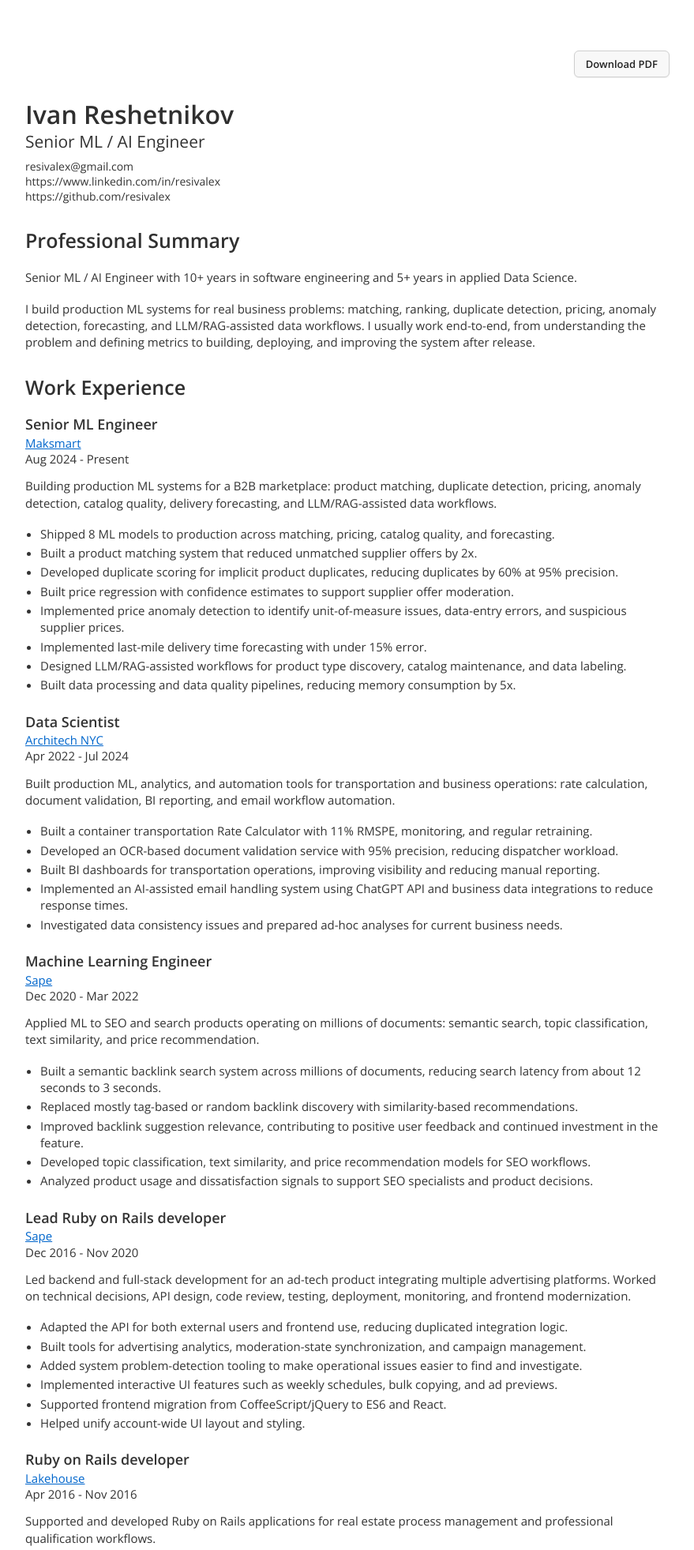
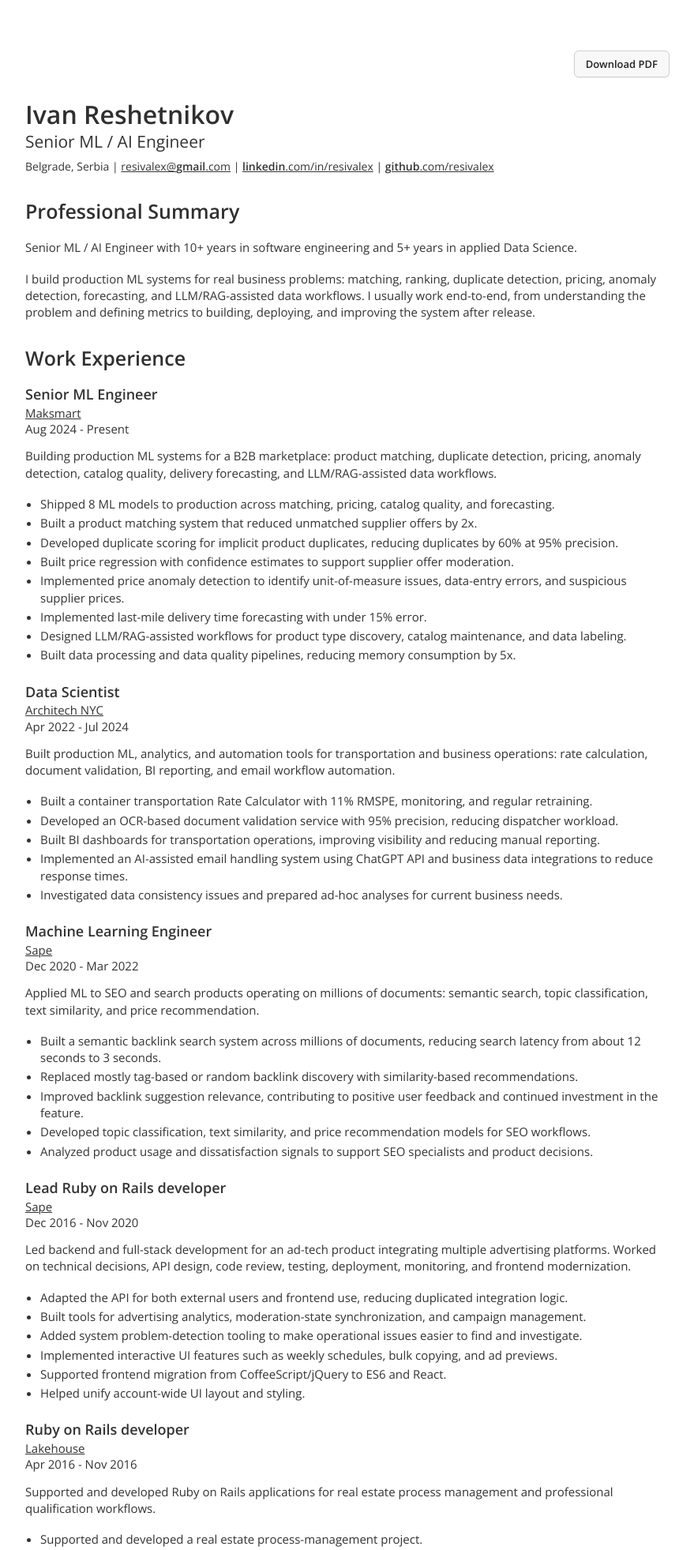
Before and after one commit to resivalex/django-blog, a Django app: page / in a window 1280 px wide. Shown: the top 1963 px of the page at 79% size, without its empty margins (200-1079 px from the left). Run offline with Django 3.2, Linux system fonts and the light colour scheme.

Commit message:
Add location

```diff
--- a/app/static/app/styles.css
+++ b/app/static/app/styles.css
@@ -138,6 +138,10 @@ li {
   overflow-wrap: anywhere;
 }
 
+.contact-information .resume-link {
+  text-decoration: underline !important;
+}
+
 .professional-summary {
   margin-bottom: 31px;
 }
@@ -180,6 +184,10 @@ section + section {
 
 .company-name {
   margin: 2px 0 0;
+}
+
+.company-name .resume-link {
+  text-decoration-thickness: 0.05em;
 }
 
 .experience-date,
@@ -263,7 +271,7 @@ section + section {
 }
 
 .resume-link {
-  color: #06c !important;
+  color: #333 !important;
 }
 
 @media (max-width: 720px) {
--- a/app/templates/app/resume-body.html
+++ b/app/templates/app/resume-body.html
@@ -12,9 +12,10 @@
         <p class="resume-title">Senior ML / AI Engineer</p>
 
         <address class="contact-information">
-            <div><a href="mailto:resivalex@gmail.com">resivalex@gmail.com</a></div>
-            <div>{% black_link url="https://www.linkedin.com/in/resivalex/" text="https://www.linkedin.com/in/resivalex" %}</div>
-            <div>{% black_link url="https://github.com/resivalex" %}</div>
+            Belgrade, Serbia |
+            {% black_link url="mailto:resivalex@gmail.com" text="resivalex@<strong>gmail</strong>.com" %} |
+            {% black_link url="https://www.linkedin.com/in/resivalex/" text="<strong>linkedin</strong>.com/in/resivalex" %} |
+            {% black_link url="https://github.com/resivalex" text="<strong>github</strong>.com/resivalex" %}
         </address>
     </header>
 
```
Also changed, not shown: 1 other file.
